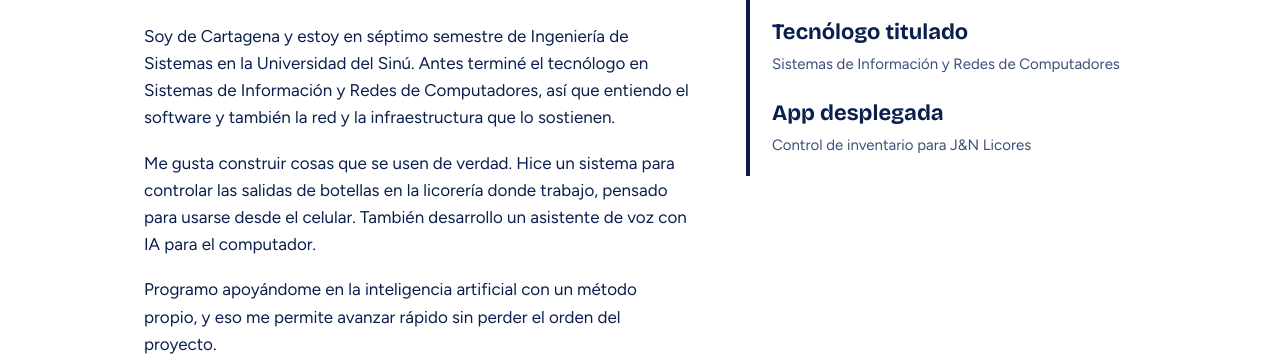
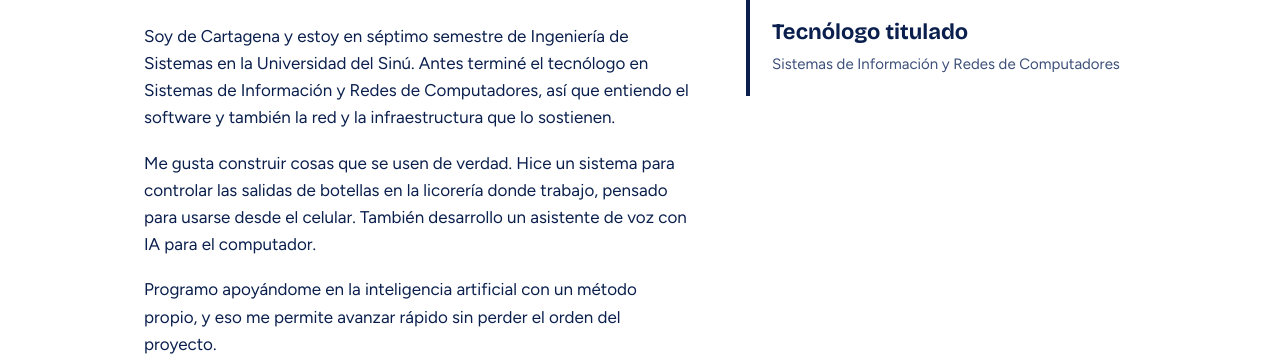
Before and after one commit to Dalmirok47/Portafolio-profesional-, a plain HTML site: page index.html in a window 1280 px wide. Shown: the part 771-1129 px from the top of the page. Drawn offline with nearby package versions, Linux system fonts and the light colour scheme.

Commit message:
Actualizar index.html

```diff
--- a/index.html
+++ b/index.html
@@ -159,8 +159,6 @@ footer{background:var(--navy-deep);color:#9FB2DB;font-size:14px;padding:22px 0 c
     <div class="facts">
       <div><strong>Ingeniería de Sistemas</strong><span>Universidad del Sinú, Cartagena · séptimo semestre</span></div>
       <div><strong>Tecnólogo titulado</strong><span>Sistemas de Información y Redes de Computadores</span></div>
-      <div><strong>App desplegada</strong><span>Control de inventario para J&amp;N Licores</span></div>
-    </div>
   </div>
 </section>
 
```
